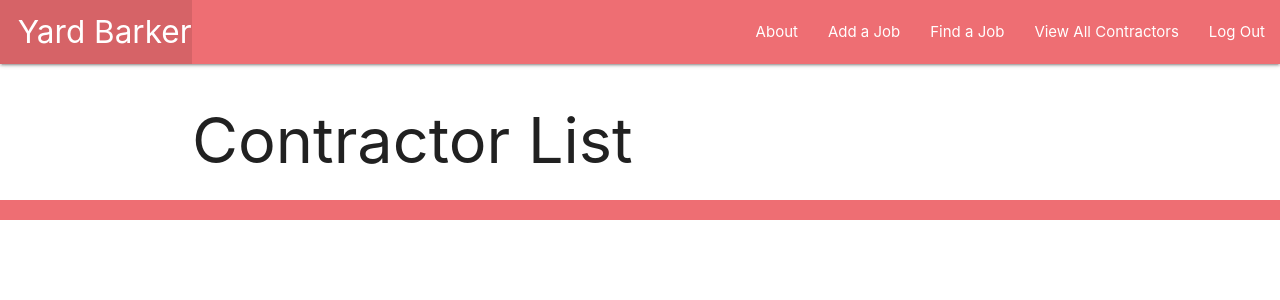
After one commit to akrauss419/yardbarker, a Django app: page /contractors/ in a window 1280 px wide. The commit adds this page. Shown: the top 300 px of the page. Run offline with Django 4.2, Linux system fonts and the light colour scheme; the visitor is signed in with stand-in values (Sample User, id 1); data that the repository does not hold is empty.

Commit message:
add contractor list and detail pages and functionality

```diff
--- a/main_app/templates/base.html
+++ b/main_app/templates/base.html
@@ -23,6 +23,7 @@
                   {% if user.is_authenticated %}
                     <li><a href="{% url 'jobs_create' %}">Add a Job</a></li>
                     <li><a href="{% url 'index' %}">Find a Job</a></li>
+                    <li><a href="{% url 'contractors_index' %}">View All Contractors</a></li>
                     <li><a href="{% url 'logout' %}">Log Out</a></li>
                   {% else %}
                     <li><a href="{% url 'signup' %}">Sign Up</a></li>
--- /dev/null
+++ b/main_app/templates/main_app/contractor_list.html
@@ -0,0 +1,18 @@
+{% extends 'base.html' %}
+{% block content %}
+
+<h1>Contractor List</h1>
+
+{% for contractor in contractor_list %}
+  <a href="{% url 'contractors_detail' contractor.id %}">
+    <div class="card">
+        <div class="card-content">
+            <span class="card-title">{{ contractor.name }}</span>
+            <p>Location: {{ contractor.location }}</p>
+            <p>Rating: {{ contractor.rating }}</p>
+        </div>
+    </div>
+  </a>
+{% endfor %}
+
+{% endblock %}
--- a/main_app/urls.py
+++ b/main_app/urls.py
@@ -11,5 +11,7 @@ urlpatterns = [
   path('jobs/<int:pk>/update', views.JobUpdate.as_view(), name='jobs_update'),
   path('jobs/<int:pk>/delete', views.JobDelete.as_view(), name='jobs_delete'),
   path('jobs/<int:job_id>/add_job_photo', views.add_job_photo, name='add_job_photo'),
+  path('contractors/', views.ContractorList.as_view(), name='contractors_index'),
+  path('contractors/<int:pk>/', views.ContractorDetail.as_view(), name='contractors_detail'),
   path('accounts/signup/', views.signup, name='signup'),
 ]
--- a/main_app/views.py
+++ b/main_app/views.py
@@ -3,6 +3,7 @@ import uuid
 import boto3
 from django.shortcuts import render, redirect
 from django.views.generic.edit import CreateView, UpdateView, DeleteView
+from django.views.generic import ListView, DetailView
 from django.contrib.auth import login
 from django.contrib.auth.forms import UserCreationForm
 from django.contrib.auth.decorators import login_required
@@ -41,6 +42,13 @@ class JobDelete(LoginRequiredMixin, DeleteView):
   model = Job
   success_url = '/jobs'
 
+class ContractorList(LoginRequiredMixin, ListView):
+  model = Contractor
+
+class ContractorDetail(LoginRequiredMixin, DetailView):
+  model = Contractor
+
+
 
 @login_required
 def add_job_photo(request, job_id):
```
Also changed, not shown: main_app/templates/main_app/contractor_detail.html (added, +19 -0 lines).
